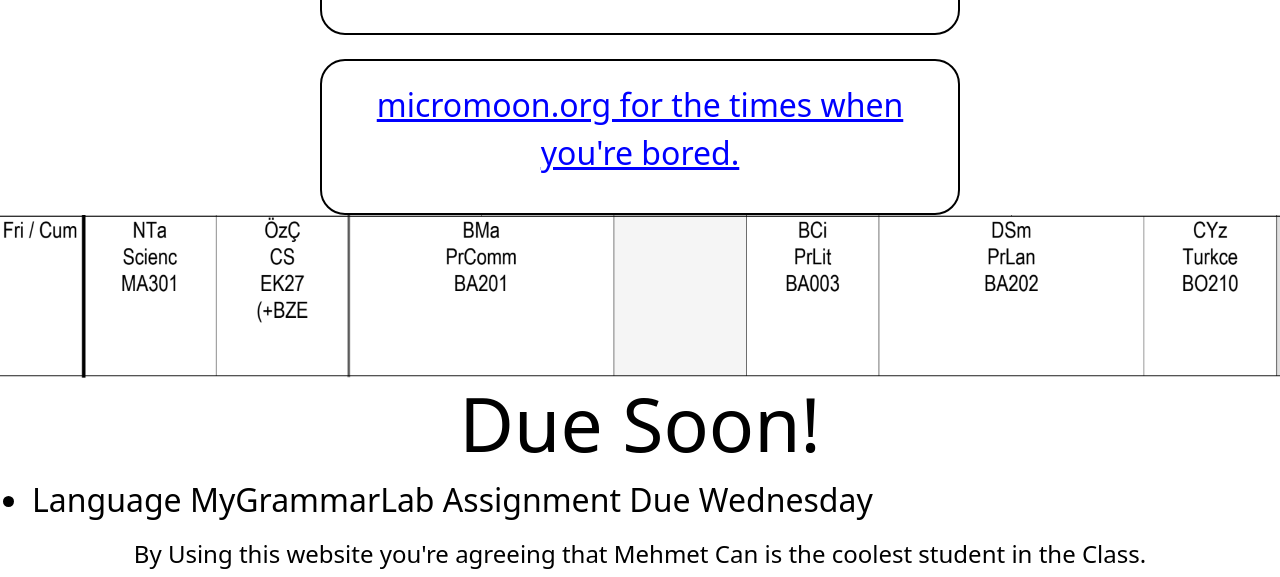
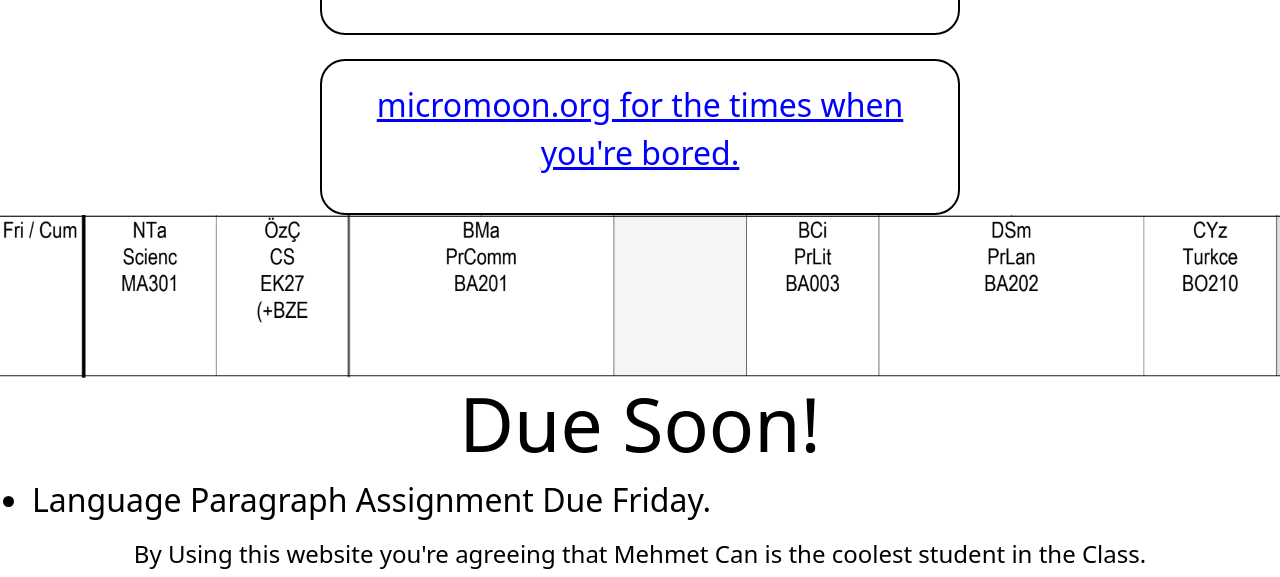
Before and after one commit to mehmetcankahveci/prepI, a plain HTML site: page index.html in a window 1280 px wide. Shown: the part 629-1206 px from the top of the page. Drawn offline with nearby package versions, Linux system fonts and the light colour scheme.

Commit message:
Update index.html

```diff
--- a/index.html
+++ b/index.html
@@ -172,7 +172,7 @@
         <img src="Prog/Fri.png">
         <h1 class="cooler">Due Soon!</h1>
         <ul>
-            <li class="cool">Language MyGrammarLab Assignment Due Wednesday</li>
+            <li class="cool">Language Paragraph Assignment Due Friday.</li>
         </ul>
 
 
```
